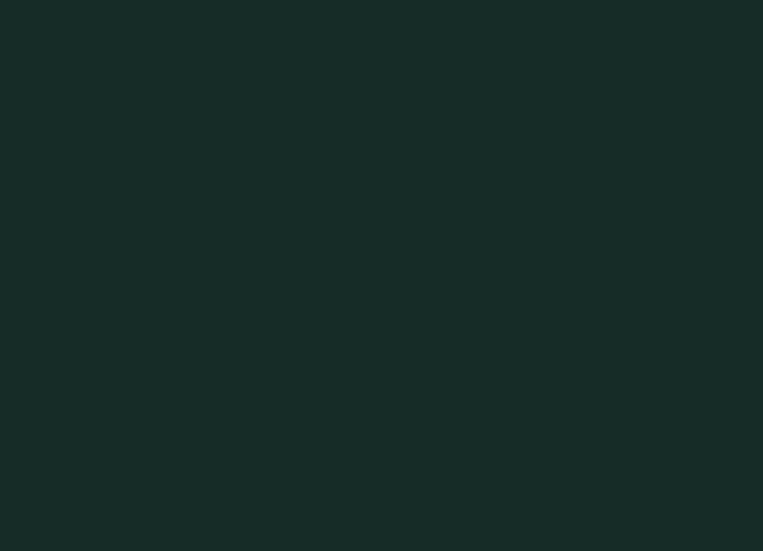
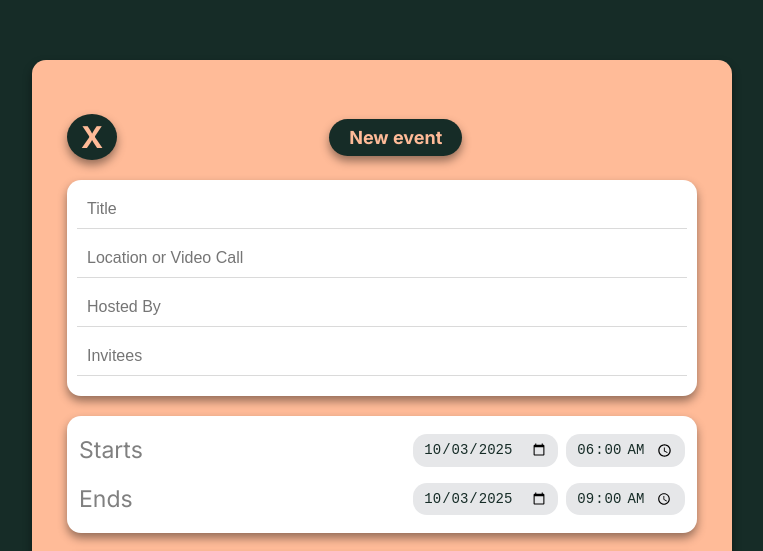
Before and after one commit to Revin400/Web_app_development_2526, a React (Create React App) app in the folder calendify/: page /new-event in a window 1280 px wide. Before the commit this address had no page. Shown: the part 190-741 px from the top of the page, without its empty margins (352-1115 px from the left). Built offline with nearby package versions, Linux system fonts and the light colour scheme.

Commit message:
Add NewEventPage component and associated styles

```diff
--- a/calendify/src/App.js
+++ b/calendify/src/App.js
@@ -1,5 +1,6 @@
 import './App.css';
 import CalendarPage from './CalendarPage';
+import NewEventPage from './NewEventPage';
 import { BrowserRouter as Router, Route, Routes, Link } from 'react-router-dom';
 
 function App() {
@@ -9,6 +10,7 @@ function App() {
       </nav>
       <Routes>
         <Route path="/calendar" element={<CalendarPage />} />
+        <Route path="/new-event" element={<NewEventPage />} />
       </Routes>
     </Router>
   );
--- /dev/null
+++ b/calendify/src/NewEventPage.css
@@ -0,0 +1,105 @@
+:root{
+  --bg: #162C27;
+  --seg-outline:#1c6f6d;
+  --seg-bg:#113c3a;
+  --card:#FFBB98;
+  --shadow: 0 5px 10px rgba(0, 0, 0, 0.418);
+  --radius: 14px;
+  --pill: 999px;
+}
+
+html,
+body{
+  margin:0;
+  font-family: 'Inter';
+  font-size: 23px;
+  }
+
+.close-btn {
+  display: flex;
+  align-items: center;
+  gap: 1rem;
+}
+
+.closebtnn{
+    text-decoration: none;
+    font-size: 30px;
+    font-weight: bold;
+    color: var(--card);
+    background: var(--bg);
+    padding: 5px 14px;
+    border-radius: 100%;
+    box-shadow: var(--shadow);
+}
+
+.neweventpill{
+    background: var(--bg);
+    color: var(--card);
+    padding: 8px 20px;
+    border-radius: var(--pill);
+    font-size: 18px;
+    font-weight: bold;
+    box-shadow: var(--shadow);
+    margin-left:30%;
+
+}
+
+.new-event-form {
+    background: var(--card);
+    padding: 35px;
+    width: 700px;
+    border-radius: var(--radius);
+    box-shadow: var(--shadow);
+}
+.form-section-1, .form-section-2, .form-section-3 {
+    margin-bottom: 20px;
+    display: flex;
+    flex-direction: column;
+    background-color: white;
+    padding: 10px;
+    border-radius: var(--radius);
+    box-shadow: var(--shadow);
+
+}
+
+.input-field {
+    margin-bottom: 10px;
+    padding: 10px;
+    border:none;
+    border-bottom: #dadada 1px solid;
+    font-size: 16px;
+}
+
+
+.row{
+  display:flex;
+  align-items:center;
+  justify-content:space-between;
+  padding:8px 2px;
+}
+
+
+.pickers{ display:flex; gap:8px; }
+
+.chip-input{
+  background:#e6e7e9;
+  color:var(--bg);
+  border:0;
+  border-radius:14px;
+  padding:6px 10px;
+  font-size:14px;
+  line-height:1;
+  outline:none;
+}
+
+.confirm-btn{
+  background:var(--bg);
+  color:var(--card);
+  border:0;
+  font-weight: bold;
+  border-radius:15px;
+  padding:8px 20px;
+  font-size:18px;
+  cursor:pointer;
+  float: right;
+}
--- /dev/null
+++ b/calendify/src/NewEventPage.jsx
@@ -0,0 +1,72 @@
+import "./NewEventPage.css";
+
+    const NewEventPage = () => {
+    return (
+        <div className="page">
+        <section className="content">
+            <form className="new-event-form">
+            <div class="close-btn">
+               <a className="closebtnn" href="/calendar">X</a>
+               <h4 className="neweventpill">New event</h4>
+            </div>
+
+            <div className="form-section-1">
+
+                <input class="input-field" type="text" placeholder="Title" />
+                <input
+                class="input-field"
+                type="text"
+                placeholder="Location or Video Call"
+                />
+                <input class="input-field" type="text" placeholder="Hosted By" />
+                <input class="input-field" type="text" placeholder="Invitees" />
+            </div>
+            <div className="form-section-2">
+                <div className="row">
+                <span className="label" style={{ color: "grey" }}>Starts</span>
+                <div className="pickers">
+                    <input
+                    type="date"
+                    className="chip-input"
+                    defaultValue="2025-10-03"
+                    />
+                    <input
+                    type="time"
+                    className="chip-input"
+                    defaultValue="06:00"
+                    />
+                </div>
+                </div>
+
+                <div className="row">
+                <span className="label" style={{ color: "grey" }}>Ends</span>
+                <div className="pickers">
+                    <input
+                    type="date"
+                    className="chip-input"
+                    defaultValue="2025-10-03"
+                    />
+                    <input
+                    type="time"
+                    className="chip-input"
+                    defaultValue="09:00"
+                    />
+                </div>
+                </div>
+            </div>
+            <div className="form-section-3">
+                <textarea
+                class="input-field"
+                placeholder="Notes"
+                rows={5}
+                style={{ width: "100%" }}
+                />
+            </div>
+            <button className="confirm-btn">confirm</button>
+            </form>
+        </section>
+        </div>
+    );
+    };
+
+    export default NewEventPage;
```
